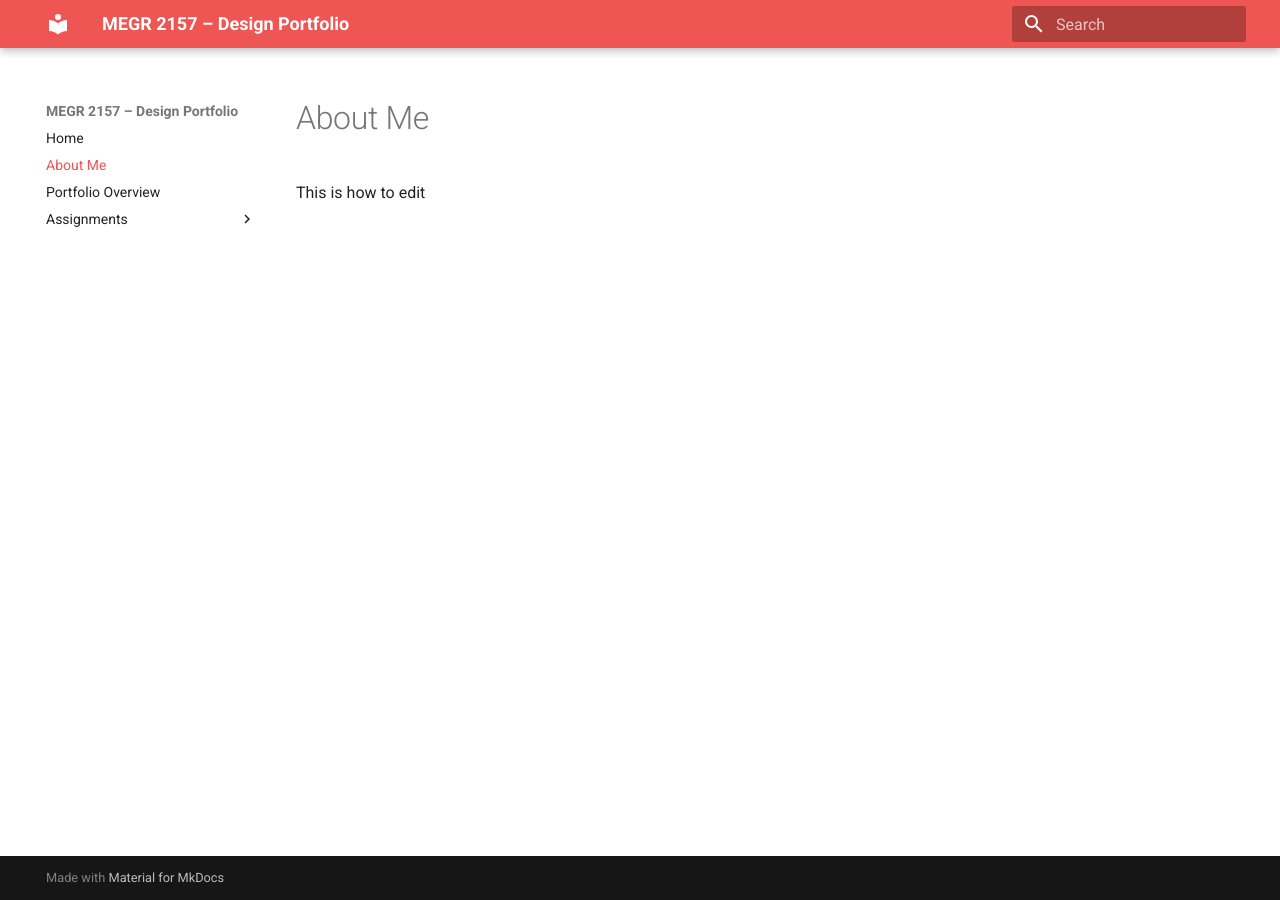
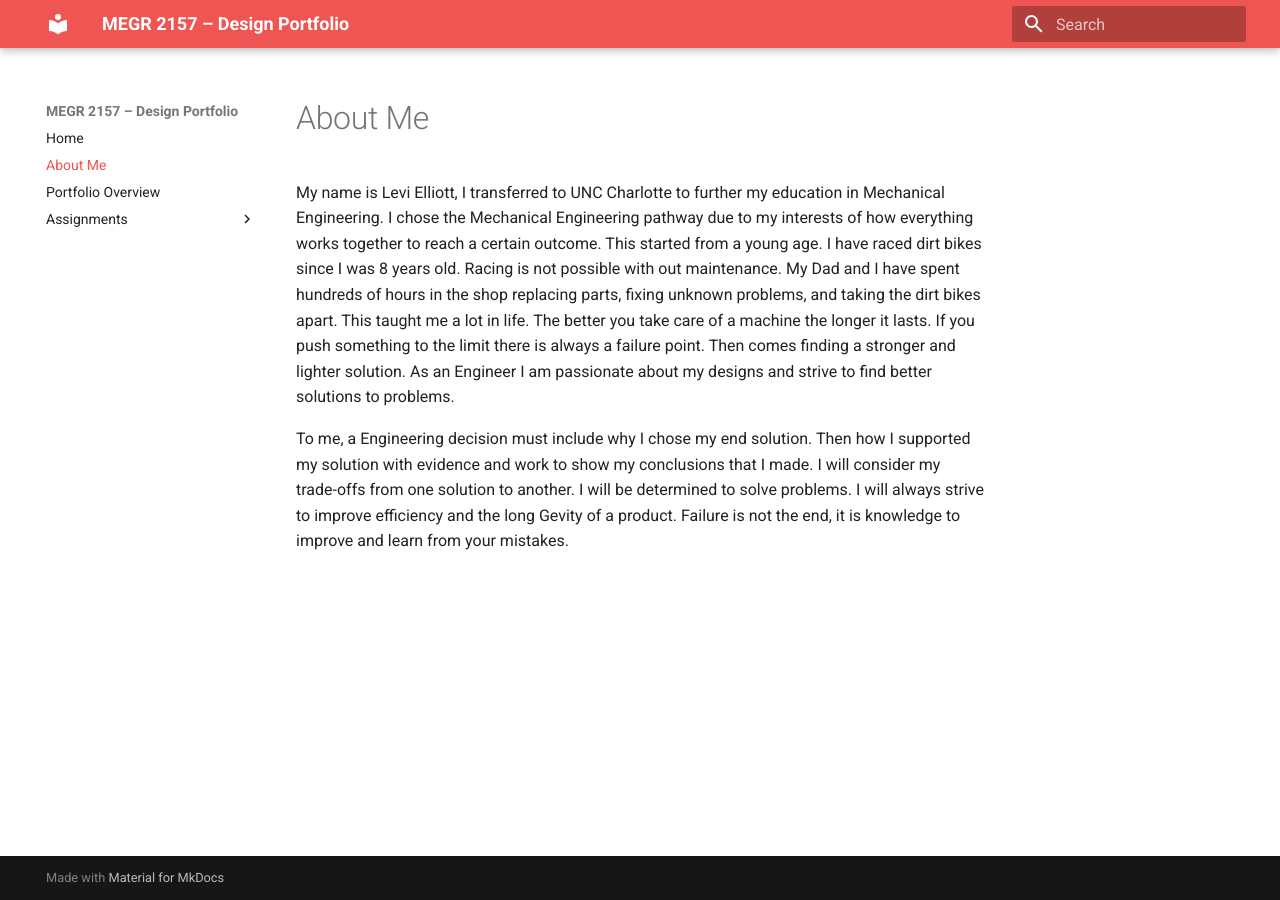
Before and after one commit to LeviElliott-ME/megr2157-portfolio, an MkDocs documentation site: the page built from docs/aboutme/index.md, in a window 1280 px wide. Built offline with MkDocs 1.6.1 and Material for MkDocs 9.7.7, drawn with Linux system fonts in a browser that asks for light colours.

Commit message:
Enhance 'About Me' section with personal insights
Added personal background and engineering philosophy.

```diff
--- a/docs/aboutme/index.md
+++ b/docs/aboutme/index.md
@@ -1,2 +1,5 @@
 #About Me
-This is how to edit
+
+My name is Levi Elliott, I transferred to UNC Charlotte to further my education in Mechanical Engineering. I chose the Mechanical Engineering pathway due to my interests of how everything works together to reach a certain outcome. This started from a young age. I have raced dirt bikes since I was 8 years old. Racing is not possible with out maintenance. My Dad and I have spent hundreds of hours in the shop replacing parts, fixing unknown problems, and taking the dirt bikes apart. This taught me a lot in life. The better you take care of a machine the longer it lasts. If you push something to the limit there is always a failure point. Then comes finding a stronger and lighter solution. As an Engineer I am passionate about my designs and strive to find better solutions to problems.
+
+To me, a Engineering decision must include why I chose my end solution. Then how I supported my solution with evidence and work to show my conclusions that I made. I will consider my trade-offs from one solution to another. I will be determined to solve problems. I will always strive to improve efficiency and the long Gevity of a product. Failure is not the end, it is knowledge to improve and learn from your mistakes.
```
